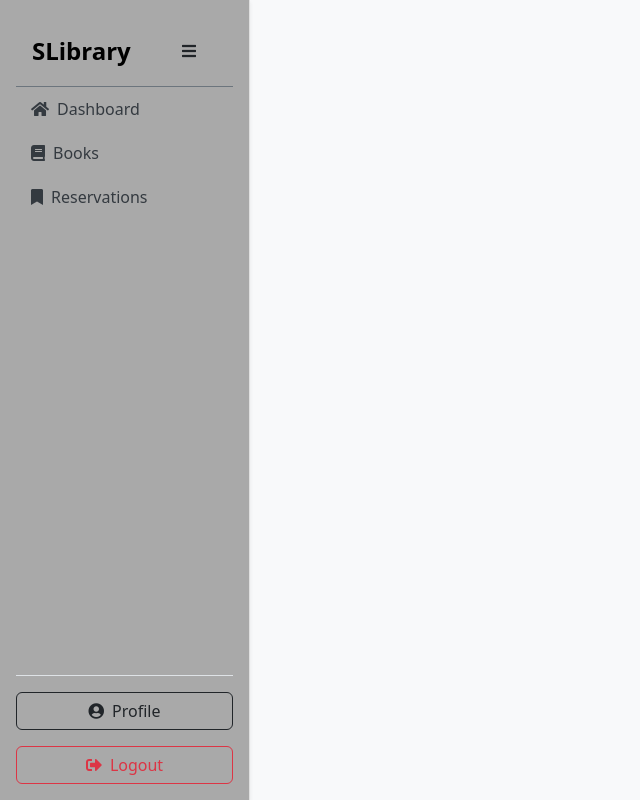
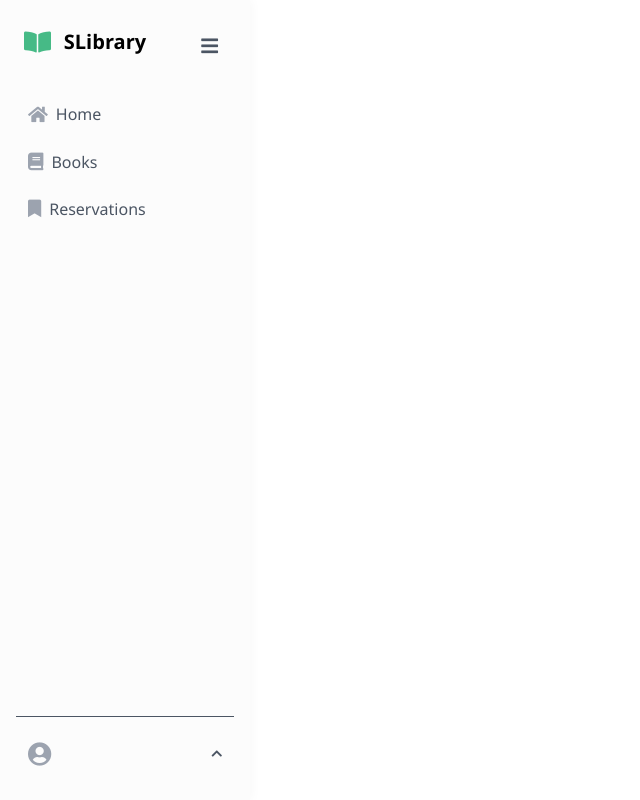
Before and after one commit to Sally-Alhomoz/SLibrary, a Vue app in the folder VueJS/: page /app in a window 1280 px wide. Shown: the whole page, without its empty margins (0-640 px from the left). Built offline with nearby package versions, Linux system fonts and the light colour scheme; sample sign-in values are in the browser's storage.

Commit message:
update the sidebar design

```diff
--- a/VueJS/src/Layouts/AppLayout.vue
+++ b/VueJS/src/Layouts/AppLayout.vue
@@ -1,63 +1,66 @@
 <template>
-  <div class="d-flex min-vh-100 bg-light">
-
-    <aside class="sidebar bg-sidebar-gray text-dark p-3 shadow-sm" :class="{ 'closed': !isSidebarOpen }">
-
-      <div class="d-flex justify-content-between align-items-center px-3 pt-3 pb-3 border-bottom border-secondary">
-        <h4 class="m-0 text-white fw-bold" v-if="isSidebarOpen">SLibrary</h4>
-        <button @click="toggleSidebar" class="btn btn-ghost toggle-btn" title="Toggle Sidebar">
-          <i class="fas fa-bars me-2"></i>
+  <div class="app-layout">
+    <aside class="sidebar" :class="{ 'closed': !isSidebarOpen }">
+      <div class="sidebar-header">
+        <h4 class="logo-text" v-if="isSidebarOpen">
+          <i class="fas fa-book-open logo-icon"></i> SLibrary
+        </h4>
+        <button @click="toggleSidebar" class="toggle-btn" title="Toggle Sidebar">
+          <i class="fas fa-bars"></i>
         </button>
       </div>
 
-      <ul class="nav flex-column flex-grow-1">
-
+      <ul class="nav-menu">
         <li class="nav-item">
           <router-link to="/app/dashboard" class="nav-link" active-class="active">
             <i class="fas fa-home me-2"></i>
-            <span v-if="isSidebarOpen">Dashboard</span>
+            <span class="link-text" v-if="isSidebarOpen">Home</span>
           </router-link>
         </li>
 
         <li class="nav-item">
           <router-link to="/app/books" class="nav-link" active-class="active">
             <i class="fa fa-book me-2"></i>
-            <span v-if="isSidebarOpen">Books</span>
+            <span class="link-text" v-if="isSidebarOpen">Books</span>
           </router-link>
         </li>
 
         <li class="nav-item">
           <router-link to="/app/reservations" class="nav-link" active-class="active">
             <i class="fa fa-bookmark me-2"></i>
-            <span v-if="isSidebarOpen">Reservations</span>
+            <span class="link-text" v-if="isSidebarOpen">Reservations</span>
           </router-link>
         </li>
 
         <li class="nav-item" v-if="isAdmin">
           <router-link to="/app/users" class="nav-link" active-class="active">
             <i class="fas fa-users me-2"></i>
-            <span v-if="isSidebarOpen">Users</span>
+            <span class="link-text" v-if="isSidebarOpen">Users</span>
           </router-link>
         </li>
       </ul>
 
+      <div class="sidebar-footer">
 
-      <div class="mt-auto pt-3 border-top">
-        <router-link to="/app/profile" class="btn btn-outline-dark w-100">
-          <i class="fas fa-user-circle me-2"></i>
-          <span v-if="isSidebarOpen">Profile</span>
+        <button @click="toggleUserMenu" class="user-profile-toggle" :class="{ 'active': isUserMenuOpen }">
+          <i class="fas fa-user-circle user-icon me-2"></i>
+          <span class="link-text user-name" v-if="isSidebarOpen"><strong>{{currentUsername}}</strong></span>
+          <i v-if="isSidebarOpen" class="fas fa-chevron-up toggle-arrow"></i>
+        </button>
+
+        <div v-if="isUserMenuOpen" class="user-dropdown-menu">
+          <router-link to="/app/profile" class="dropdown-item profile-item" @click="isUserMenuOpen = false">
+            <i class="fas fa-user-circle me-2"></i> Profile
           </router-link>
+          <div class="dropdown-divider"></div>
+          <button @click="logout" class="dropdown-item logout-item">
+            <i class="fas fa-sign-out-alt me-2 text-danger"></i> Logout
+          </button>
         </div>
-
-      <div class="mt-auto pt-3">
-        <button @click="logout" class="btn btn-outline-danger w-100" :class="{ 'btn-sm': !isSidebarOpen }">
-          <i class="fas fa-sign-out-alt me-2"></i>
-          <span v-if="isSidebarOpen">Logout</span>
-        </button>
       </div>
     </aside>
 
-    <main class="flex-grow-1 p-4 overflow-auto">
+    <main class="main-content">
       <router-view />
     </main>
   </div>
@@ -66,59 +69,41 @@
 <script setup>
   import { ref, computed } from 'vue'
   import { useRouter } from 'vue-router'
-  import axios from 'axios'
+  import { useAuth } from '@/Component/AuthServices/Authentication'
+
 
   const isSidebarOpen = ref(true)
+  const isUserMenuOpen = ref(false)
+  const { isAdmin, currentUsername, logout: authLogout } = useAuth()
+
 
   const toggleSidebar = () => {
     isSidebarOpen.value = !isSidebarOpen.value
   }
 
-  const API_BASE_URL = 'https://localhost:7037';
+  const toggleUserMenu = () => {
+    isUserMenuOpen.value = !isUserMenuOpen.value
+  }
+
   const router = useRouter();
 
-  const getToken = () => {
-    return localStorage.getItem('token');
-  };
-
-  const getRole = () => {
-    const token = localStorage.getItem('token')
-    if (!token) {
-      return null
-    }
-
-    const payload = JSON.parse(atob(token.split('.')[1]))
-    return payload['http://schemas.microsoft.com/ws/2008/06/identity/claims/role']
-  }
-
-  const isAdmin = computed(() => {
-    const role = getRole()
-    return role === 'Admin'
-  })
-
-
   const logout = async () => {
-  const token = localStorage.getItem('token')
-  if (token) {
-    try {
-      const payload = JSON.parse(atob(token.split('.')[1]))
-      const username = payload['http://schemas.xmlsoap.org/ws/2005/05/identity/claims/name']
-      await axios.patch(`${API_BASE_URL}/api/Account/SetInActive/${username}`, null)
-    } catch (err) {
-      console.error('Logout failed:', err)
-    }
-  }
-  localStorage.removeItem('token')
+    await authLogout()
     router.push('/')
   }
 </script>
 
 <style scoped>
-  .bg-sidebar-gray {
-    background-color: #A9A9A9 !important;
-    border-right: 1px solid #E0E0E0;
-    position: relative;
+
+    .app-layout {
+        display: flex;
+        min-height: 100vh;
+        width: 100%;
+        font-family: 'Inter', sans-serif;
+        background-color: var(--color-main-bg);
+
   }
+
 
     .sidebar {
         width: 250px;
@@ -126,60 +111,276 @@ const logout = async () => {
       position: sticky;
       top: 0;
       flex-shrink: 0;
+      background-color: #fcfcfc;
+      box-shadow: 2px 0 10px rgba(0, 0, 0, 0.03);
       display: flex;
       flex-direction: column;
-    transition: width 0.3s ease;
+      padding: 1rem;
+      transition: width 0.3s ease, padding 0.3s ease;
+
   }
 
-    .sidebar.closed {
-      width: 60px;
-      padding-left: 0.5rem !important;
-      padding-right: 0.5rem !important;
+
+    .sidebar-header {
+      display: flex;
+      justify-content: space-between;
+      align-items: center;
+      padding: 0.5rem 0.5rem 1rem 0.5rem;
+      margin-bottom: 0.5rem;
+
   }
 
-      .sidebar.closed .nav-link {
-        padding: 10px 5px;
-        text-align: center;
+  .logo-text {
+    font-size: 1.25rem;
+    font-weight: 700;
+    color: #000000;
+    display: flex;
+    align-items: center;
+    font-family: 'Segoe UI'
   }
 
-        .sidebar.closed .nav-link i.me-2 {
-          margin-right: 0 !important;
+  .logo-icon {
+    color: #46ba86;
+    margin-right: 0.8rem;
+    font-size: 1.5rem;
   }
 
-      .sidebar.closed h4 {
-        display: none;
-      }
-
-      .sidebar.closed .border-bottom {
-        justify-content: center !important;
-        padding-left: 0 !important;
-        padding-right: 0 !important;
-      }
-
-      .sidebar.closed .btn-outline-danger {
-        padding-left: 0;
-        padding-right: 0;
-      }
-
-    .sidebar .nav-link {
-      color: #343a40 !important;
-      padding: 10px 15px;
-      border-radius: 5px;
+  .toggle-btn {
+    background: none;
+    border: none;
+    color: #4B5563;
+    cursor: pointer;
+    padding: 0.5rem;
+    font-size: 1.2rem;
+    border-radius: 6px;
     transition: background-color 0.2s;
   }
 
-      .sidebar .nav-link:hover {
-        background-color: #F0F0F0;
-        color: #343a40 !important;
+    .toggle-btn:hover {
+      background-color: #E5E7EB;
     }
 
-      .sidebar .nav-link.active {
-        background-color: #EDEDED;
-        font-weight: bold;
-        color: #495057 !important;
+    .nav-menu {
+      list-style: none;
+      padding: 0;
+      margin: 0;
+      flex-grow: 1;
+
   }
 
-    .sidebar h4 {
-      color: black !important;
+    .nav-item {
+      margin-bottom: 0.25rem;
+
+  }
+
+  .nav-link {
+    display: flex;
+    align-items: center;
+    text-decoration: none;
+    color: #4B5563;
+    padding: 0.6rem 0.75rem;
+    border-radius: 6px;
+    transition: background-color 0.2s, color 0.2s;
+  }
+
+  .link-text {
+    white-space: nowrap;
+    overflow: hidden;
+    flex-grow: 1;
+    font-family: 'Segoe UI'
+  }
+
+  .nav-link:hover {
+    background-color: #f4f4f5;
+    color: #000000;
+  }
+
+
+    .nav-link.active {
+      background-color: #f4f4f5;
+      color: #46ba86;
+      font-weight: 600;
+      position: relative;
+
+  }
+
+      .nav-link.active::before {
+        content: '';
+        position: absolute;
+        left: 0;
+        top: 0;
+        bottom: 0;
+        width: 3px;
+        background-color: #ECFDF5;
+        border-radius: 6px 0 0 6px;
+      }
+
+    .nav-link i.me-2 {
+      margin-right: 0.75rem;
+      font-size: 1.1rem;
+
+      color: #9CA3AF;
+      transition: color 0.2s;
+
+  }
+
+  .nav-link.active i.me-2 {
+    color: #46ba86;
+  }
+
+    .sidebar-footer {
+      padding-top: 1rem;
+      border-top: 1px solid #4B5563;
+      margin-top: auto;
+      position: relative;
+      padding-bottom: 0.5rem;
+
+  }
+
+
+  .user-profile-toggle {
+    width: 100%;
+    display: flex;
+    align-items: center;
+    justify-content: flex-start;
+    text-align: left;
+    padding: 0.6rem 0.75rem;
+    border-radius: 6px;
+    background: none;
+    border: none;
+    cursor: pointer;
+    color: #4B5563;
+    transition: background-color 0.2s;
+  }
+
+    .user-profile-toggle:hover,
+    .user-profile-toggle.active {
+      background-color: #E5E7EB;
+    }
+
+    .user-profile-toggle .user-name {
+        margin-right: auto;
+        font-weight: 500;
+
+  }
+
+    .user-profile-toggle .user-icon {
+        font-size: 1.5rem;
+        margin-right: 0.75rem;
+        color: #9CA3AF;
+
+  }
+
+    .user-profile-toggle .toggle-arrow {
+        font-size: 0.75rem;
+        transition: transform 0.2s ease;
+
+  }
+
+    .user-profile-toggle.active .toggle-arrow {
+        transform: rotate(180deg);
+
+  }
+
+    .user-dropdown-menu {
+      position: absolute;
+      bottom: calc(100% + 10px);
+      left: 10px;
+      right: 10px;
+      background-color: white;
+      box-shadow: 0 4px 12px rgba(0, 0, 0, 0.1);
+      border-radius: 8px;
+      padding: 0.5rem 0;
+      z-index: 10;
+
+  }
+
+  .dropdown-item {
+    display: flex;
+    align-items: center;
+    width: 100%;
+    padding: 0.6rem 1rem;
+    color: #4B5563;
+    text-decoration: none;
+    background: none;
+    border: none;
+    cursor: pointer;
+    transition: background-color 0.15s;
+    font-size: 0.95rem;
+  }
+
+    .dropdown-item:hover {
+      background-color: #E5E7EB;
+    }
+
+      .dropdown-item i.me-2 {
+          margin-right: 0.75rem;
+          font-size: 1.1rem;
+          color: #9CA3AF;
+
+    }
+
+    .logout-item {
+      color: #DC2626;
+
+  }
+
+  .dropdown-divider {
+    height: 1px;
+    background-color: #E5E7EB;
+    margin: 0.5rem 0;
+  }
+
+
+    .sidebar.closed {
+      width: 70px;
+      padding: 1rem 0.5rem;
+
+  }
+
+      .sidebar.closed .link-text,
+      .sidebar.closed .user-name,
+      .sidebar.closed .toggle-arrow {
+          display: none;
+
+    }
+
+      .sidebar.closed .sidebar-header {
+          justify-content: center;
+          padding: 0;
+          margin-bottom: 1.5rem;
+
+    }
+
+      .sidebar.closed .nav-link,
+      .sidebar.closed .user-profile-toggle {
+          justify-content: center;
+          padding: 0.6rem;
+
+    }
+
+      .sidebar.closed .nav-link i.me-2,
+      .sidebar.closed .user-profile-toggle .user-icon {
+          margin-right: 0 !important;
+
+  }
+
+    .sidebar.closed .logo-text {
+        display: none;
+
+  }
+
+    .sidebar.closed .user-dropdown-menu {
+        left: 70px;
+        bottom: 10px;
+        width: 200px;
+
+  }
+
+    .main-content {
+      flex-grow: 1;
+      padding: 2rem;
+      overflow-y: auto;
+
   }
 </style>
```
Lines whose indentation alone changed are shown as unchanged.
